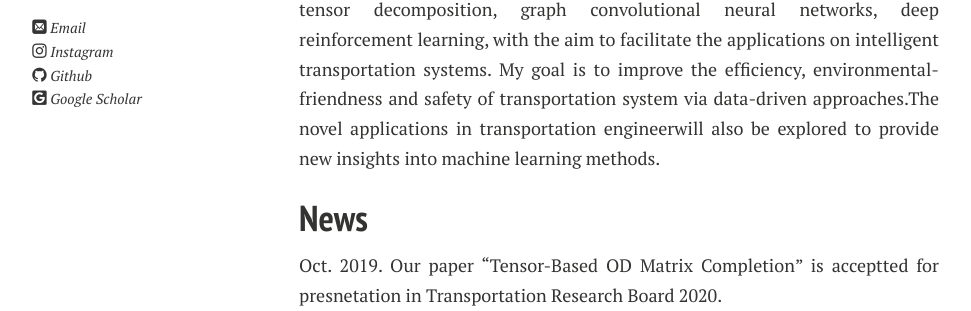
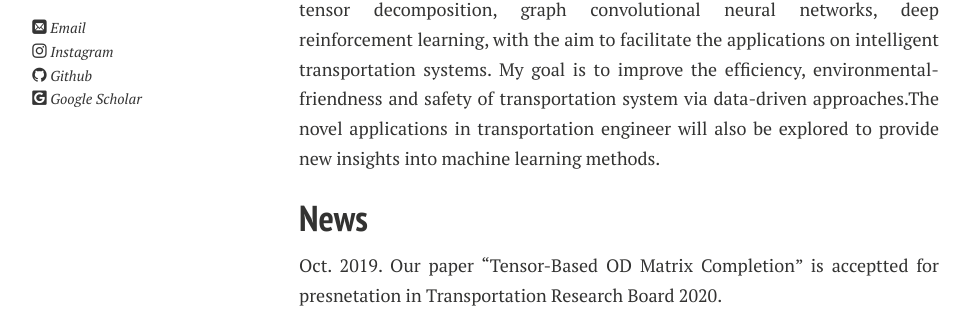
Before and after one commit to eveyuyi/Kaimaoge.github.io, a Jekyll site: the page built from index.md, in a window 1280 px wide. Shown: the part 401-712 px from the top of the page, without its empty margins (21-992 px from the left). Built offline with Jekyll 4.4.1, drawn with Linux system fonts in a browser that asks for light colours; nearby versions of some CDN libraries; some web fonts are replaced; our own code applies the rules of GitHub Pages for plain Markdown files; some of the changed text lies outside the part shown.

Commit message:
Update index.md

```diff
--- a/index.md
+++ b/index.md
@@ -6,7 +6,7 @@
 
 I am now a Postdoctoral Researcher with [Dr. Lijun Sun's group](https://lijunsun.github.io/) in the Department of Civil Engineering and Applied Mechanics of McGiil University. I received the Ph.D. degree in vehicle operation engineering from Beijing Institute of Technology, Beijing, China, in Jun. 2019. I was a visiting PhD student with Department of Civil and Environmental Engineering, University of Wisconsin-Madison, from Nov. 2016 to Dec. 2017. During this time, I was doing research on connected & autmated vehicles with [Prof. Bin Ran](https://directory.engr.wisc.edu/cee/faculty/ran_bin).
 
-My research has focused on various machine learning technologies, e.g., tensor decomposition, graph convolutional neural networks, deep reinforcement learning, with the aim to facilitate the applications on intelligent transportation systems. My goal is to improve the efficiency, environmental-friendness and safety of transportation system via data-driven approaches.The novel applications in transportation engineerwill also be explored to provide new insights into machine learning methods.
+My research has focused on various machine learning technologies, e.g., tensor decomposition, graph convolutional neural networks, deep reinforcement learning, with the aim to facilitate the applications on intelligent transportation systems. My goal is to improve the efficiency, environmental-friendness and safety of transportation system via data-driven approaches.The novel applications in transportation engineer will also be explored to provide new insights into machine learning methods.
 
 ## News
 
```
